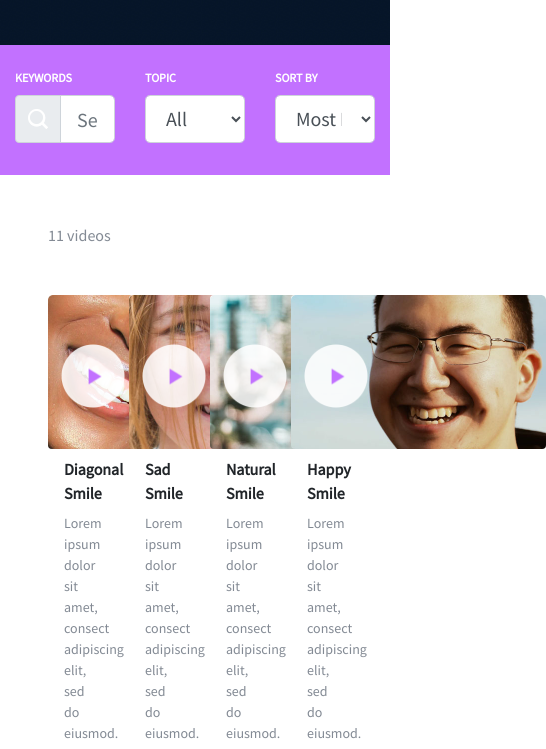
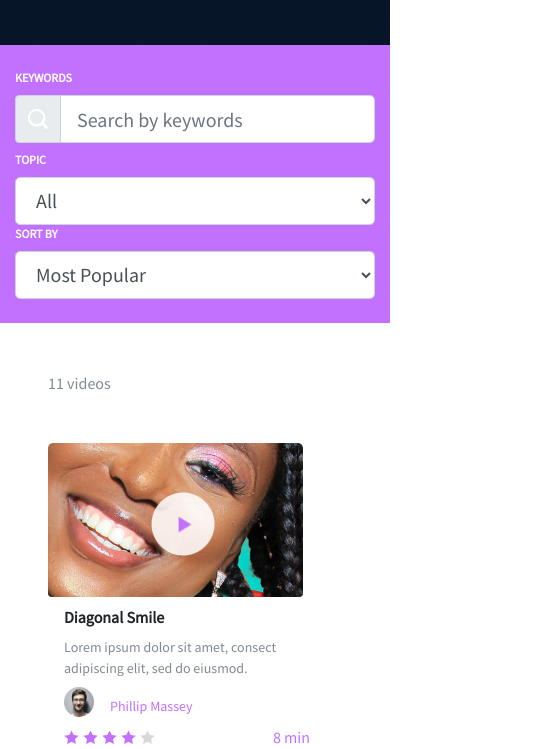
Before and after one commit to DiegoOrejuela/holberton-smiling-school, a plain HTML site: page courses.html in a window 390 px wide. Shown: the part 257-1006 px from the top of the page, 546 px wide, since content can reach past the window. Drawn offline with nearby package versions, Linux system fonts and the light colour scheme; a web font is replaced by a local one.

```diff
--- a/courses.html
+++ b/courses.html
@@ -64,9 +64,8 @@
         <!-- search panel -->
         <div class="bg-color-theme">
             <div class="container">
-                <form class="form-group row mb-0 pt-4 pb-4">
-                    <!-- keywords -->
-                    <div class="form-group col-4 mb-0 mt-0">
+                <div class="row mb-0 pt-4 pb-4">
+                    <div class="col-lg-4 col-md-12 col-12 mb-0 mt-0">
                         <label class="d-block font-size-12px-rem text-white font-weight-bold" for="exampleInputEmail1">KEYWORDS</label>
                         <div class="input-group mb-2">
                             <div class="input-group-prepend">
@@ -74,12 +73,12 @@
                                     <img src="images/search_icon.png" alt="" width="20" height="20">
                                 </div>
                             </div>
-                            <input type="text" class="form-control form-control-lg" id="keyword" placeholder="Search by keywords" aria-describedby="keyword">
+                            <input type="search" class="form-control form-control-lg" id="keyword" placeholder="Search by keywords" aria-describedby="keyword">
                         </div>
                     </div>
-                    <div class="form-group col-4 mb-0 mt-0">
+                    <div class="col-lg-4 col-md-6 col-12 mb-0 mt-0">
                         <label class="d-block font-size-12px-rem text-white font-weight-bold" for="exampleInputEmail1">TOPIC</label>
-                        <select class="form-control form-control-lg">
+                        <select id='topic' class="form-control form-control-lg">
                             <div class="dropdown-menu">
                                 <option class="dropdown-item">All</option>
                                 <option class="dropdown-item">Novice</option>
@@ -89,9 +88,9 @@
 
                         </select>
                     </div>
-                    <div class="form-group col-4 mb-0 mt-0">
+                    <div class="col-lg-4 col-md-6 col-12mb-0 mt-0">
                         <label class="d-block font-size-12px-rem text-white font-weight-bold" for="exampleInputEmail1">SORT BY</label>
-                        <select class="form-control form-control-lg">
+                        <select id='sort-by' class="form-control form-control-lg">
                             <div class="dropdown-menu">
                                 <option class="dropdown-item">Most Popular</option>
                                 <option class="dropdown-item">Most Recent</option>
@@ -100,17 +99,15 @@
 
                         </select>
                     </div>
-                </form>
-
-
+                </div>
             </div>
         </div>
 
-        <!-- search panel -->
+        <!-- result search -->
         <div class="container p-5">
             <span class="d-block pb-5 text-gray-color">11 videos</span>
             <div class="row">
-                <div class="col-3 mb-5">
+                <div class="col-lg-3 col-md-4 col-sm-6 col-12 mb-5">
                     <!-- video 1 -->
                     <div class="video-1 d-flex flex-column mr-3">
                         <div class="cover-video">
@@ -145,7 +142,7 @@
                         </div>
                     </div>
                 </div>
-                <div class="col-3 mb-5">
+                <div class="col-lg-3 col-md-4 col-sm-6 col-12 mb-5">
                     <!-- video 2 -->
                     <div class="video-1 d-flex flex-column mr-3">
                         <div class="cover-video">
@@ -180,7 +177,7 @@
                         </div>
                     </div>
                 </div>
-                <div class="col-3 mb-5">
+                <div class="col-lg-3 col-md-4 col-sm-6 col-12 mb-5">
                     <!-- video 3 -->
                     <div class="video-1 d-flex flex-column mr-3">
                         <div class="cover-video">
@@ -215,7 +212,7 @@
                         </div>
                     </div>
                 </div>
-                <div class="col-3 mb-5">
+                <div class="col-lg-3 col-md-4 col-sm-6 col-12 mb-5">
                     <!-- video 4 -->
                     <div class="video-1 d-flex flex-column mr-3">
                         <div class="cover-video">
@@ -250,7 +247,7 @@
                         </div>
                     </div>
                 </div>
-                <div class="col-3 mb-5">
+                <div class="col-lg-3 col-md-4 col-sm-6 col-12 mb-5">
                     <!-- video 1 -->
                     <div class="video-1 d-flex flex-column mr-3">
                         <div class="cover-video">
@@ -285,7 +282,7 @@
                         </div>
                     </div>
                 </div>
-                <div class="col-3 mb-5">
+                <div class="col-lg-3 col-md-4 col-sm-6 col-12 mb-5">
                     <!-- video 2 -->
                     <div class="video-1 d-flex flex-column mr-3">
                         <div class="cover-video">
@@ -320,7 +317,7 @@
                         </div>
                     </div>
                 </div>
-                <div class="col-3 mb-5">
+                <div class="col-lg-3 col-md-4 col-sm-6 col-12 mb-5">
                     <!-- video 3 -->
                     <div class="video-1 d-flex flex-column mr-3">
                         <div class="cover-video">
@@ -355,7 +352,7 @@
                         </div>
                     </div>
                 </div>
-                <div class="col-3 mb-5">
+                <div class="col-lg-3 col-md-4 col-sm-6 col-12 mb-5">
                     <!-- video 4 -->
                     <div class="video-1 d-flex flex-column mr-3">
                         <div class="cover-video">
@@ -390,7 +387,7 @@
                         </div>
                     </div>
                 </div>
-                <div class="col-3 mb-5">
+                <div class="col-lg-3 col-md-4 col-sm-6 col-12 mb-5">
                     <!-- video 1 -->
                     <div class="video-1 d-flex flex-column mr-3">
                         <div class="cover-video">
@@ -425,7 +422,7 @@
                         </div>
                     </div>
                 </div>
-                <div class="col-3 mb-5">
+                <div class="col-lg-3 col-md-4 col-sm-6 col-12 mb-5">
                     <!-- video 2 -->
                     <div class="video-1 d-flex flex-column mr-3">
                         <div class="cover-video">
@@ -460,7 +457,7 @@
                         </div>
                     </div>
                 </div>
-                <div class="col-3 mb-5">
+                <div class="col-lg-3 col-md-4 col-sm-6 col-12 mb-5">
                     <!-- video 3 -->
                     <div class="video-1 d-flex flex-column mr-3">
                         <div class="cover-video">
```
